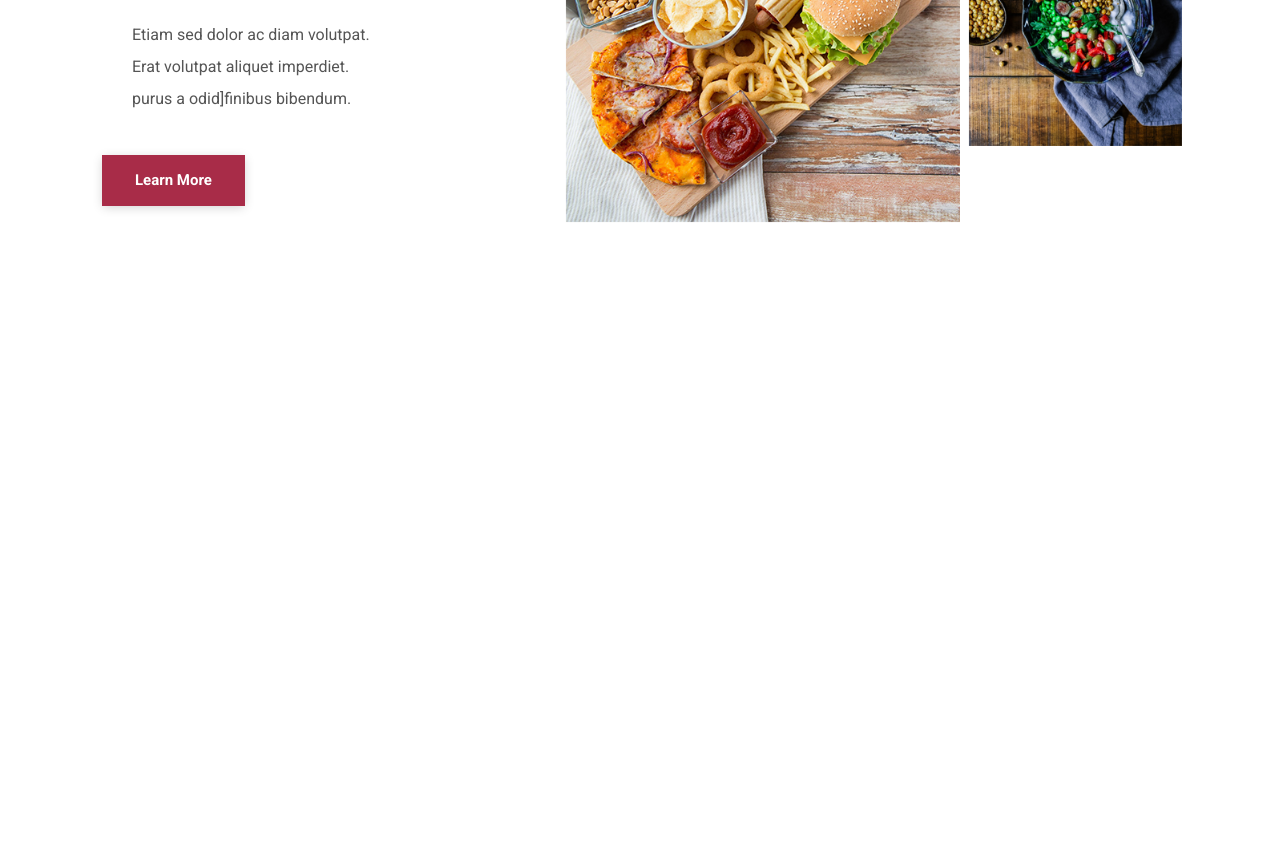
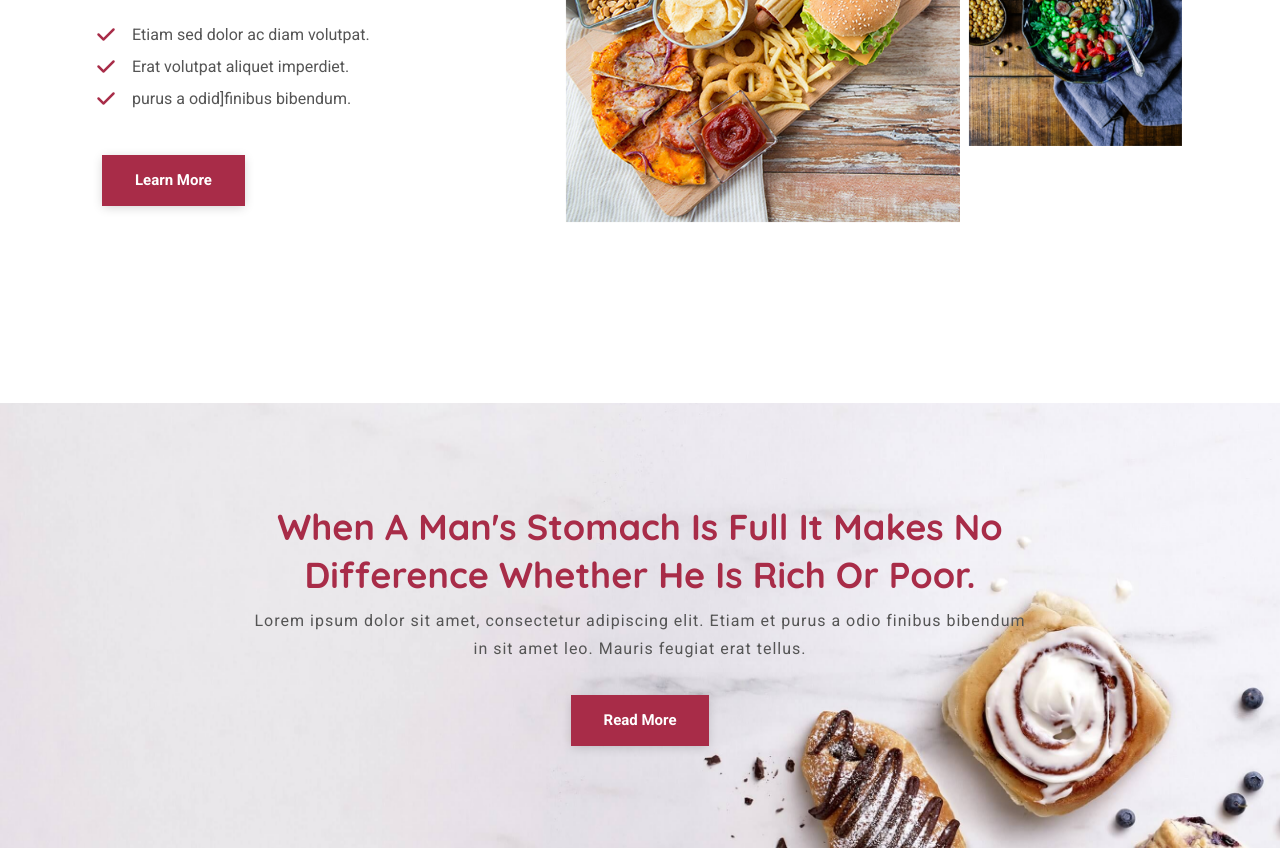
Before and after one commit to FireBird1998/Resturant_Bootstrap, a website built with Vite: page index.html in a window 1280 px wide. Shown: the part 1952-2800 px from the top of the page. Before the commit the page ends 2355 px from the top, so only its background shows below. Built offline with nearby package versions, Linux system fonts and the light colour scheme.

Commit message:
story section added

```diff
--- a/index.html
+++ b/index.html
@@ -139,6 +139,22 @@
         </div>
       </div>
     </section>
+    <!-- Story Section  -->
+    <section id="story">
+      <div class="story-section">
+        <div class="container">
+          <div class="row">
+            <div class="col-sm-12">
+              <div class="text-content">
+                <h2>When a man's stomach is full it makes no difference whether he is rich or poor.</h2>
+                <p>Lorem ipsum dolor sit amet, consectetur adipiscing elit. Etiam et purus a odio finibus bibendum in sit amet leo. Mauris feugiat erat tellus.</p>
+                <button class="main-btn mt-3">Read More</button>
+              </div>
+            </div>
+          </div>
+        </div>
+      </div>
+    </section>
 
 
     <!-- Boot strap js -->
--- a/public/css/style.css
+++ b/public/css/style.css
@@ -299,3 +299,35 @@ p{
     position: relative;
     margin-left: 30px;
 }
+
+.food-type ul li:before{
+    position: absolute;
+    left: -2.1785rem;
+    color: var(--primary-color);
+    font-size: 1.25rem;
+    font-family: "Font Awesome 5 Free", sans-serif;
+    content: '\f00c';
+    display: inline-block;
+    padding-right: 3px;
+    vertical-align: middle;
+    font-weight: 900;
+}
+
+.story-section{
+    width: 100%;
+    height: 28.125rem;
+    background: url('../images/bg/bg-2.jpg') no-repeat center;
+    background-size: cover;
+    padding-top: 100px;
+    text-align: center;
+}
+
+.story-section h2{
+    color: var(--primary-color);
+}
+
+/*
+==============================
+    explore food section Design
+==============================
+*/
```
